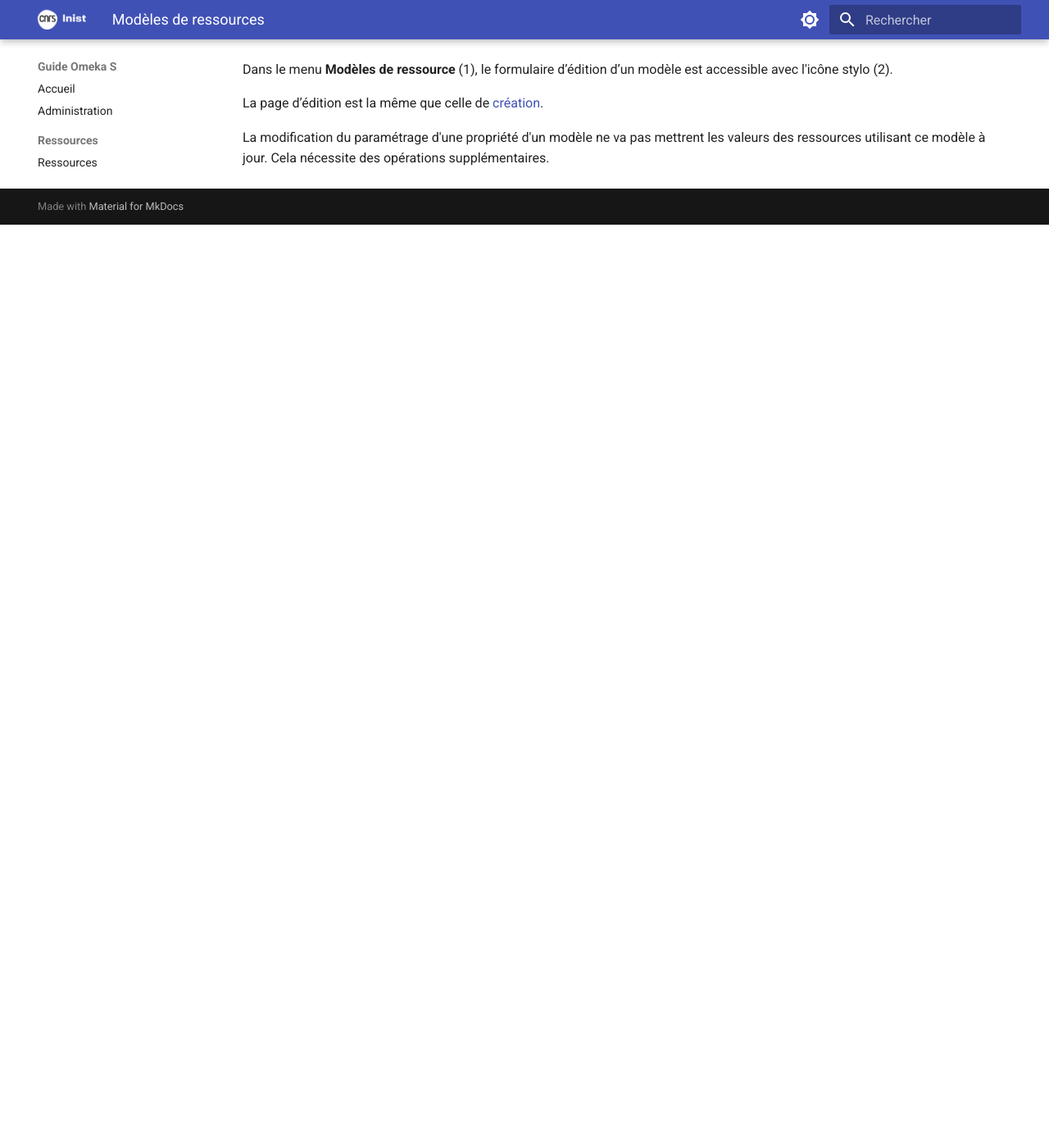
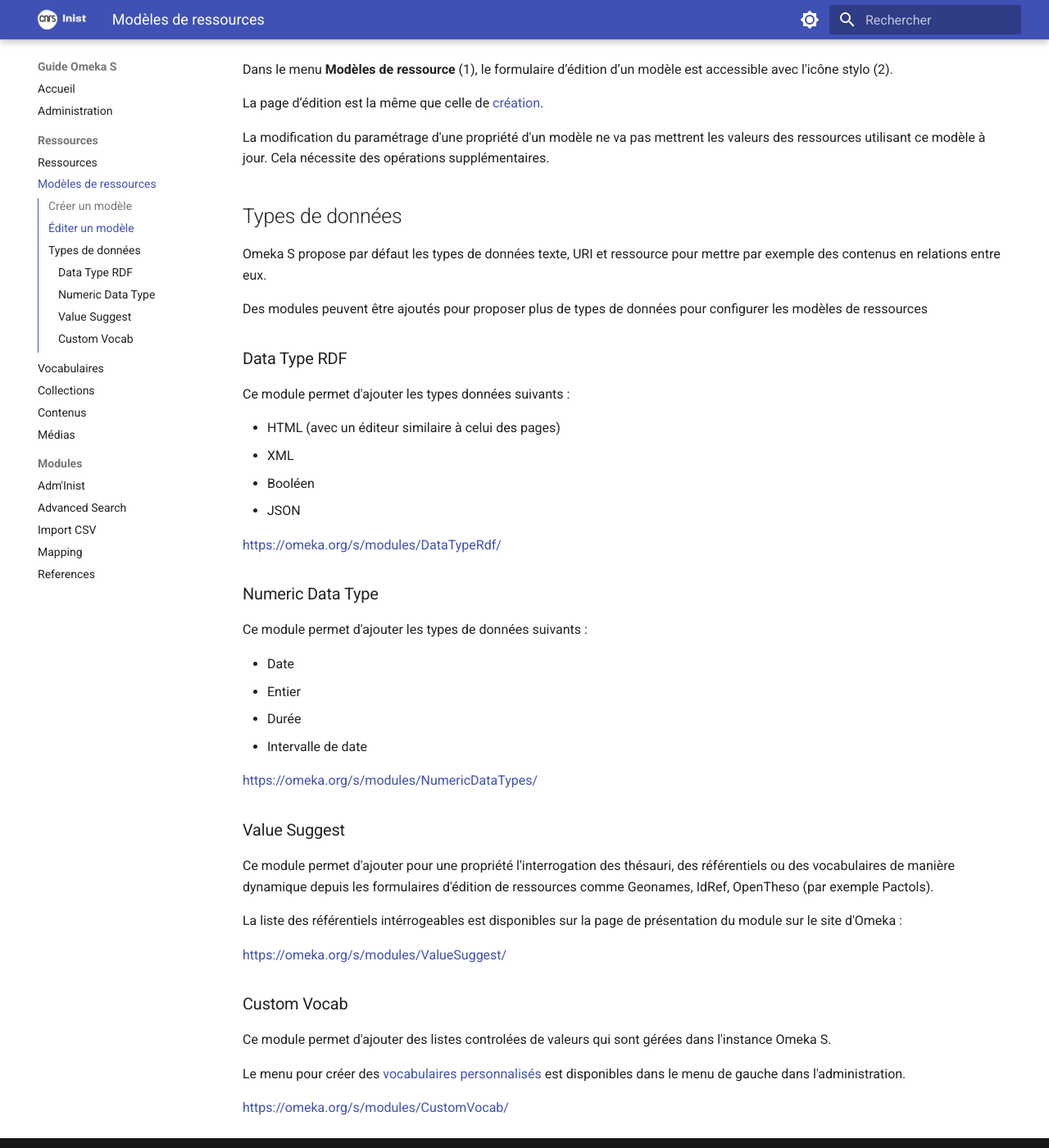
Before and after one commit to inist-omeka/guide-utilisation, an MkDocs documentation site: the page built from docs/modeles-ressource.md, in a window 1280 px wide and 1400 px high, scrolled down 4048 px. Shown: the whole window at 82% size. Built offline with MkDocs 1.6.1 and Material for MkDocs 9.7.7, drawn with Linux system fonts in a browser that asks for light colours; before the commit the page ends 4322 px from its top, so only the background shows below that; some of the changed text lies outside the part shown.

Commit message:
Màj modèles de ressources : ajout des modules compatibles

```diff
--- a/docs/modeles-ressource.md
+++ b/docs/modeles-ressource.md
@@ -72,3 +72,47 @@
 La page d’édition est la même que celle de [création](modeles-ressource.md#créer-un-modèle).
 
 La modification du paramétrage d'une propriété d'un modèle ne va pas mettrent les valeurs des ressources utilisant ce modèle à jour. Cela nécessite des opérations supplémentaires.
+
+## Types de données
+
+Omeka S propose par défaut les types de données texte, URI et ressource pour mettre par exemple des contenus en relations entre eux.
+
+Des modules peuvent être ajoutés pour proposer plus de types de données pour configurer les modèles de ressources
+
+### Data Type RDF
+
+Ce module permet d'ajouter les types données suivants :
+
+- HTML (avec un éditeur similaire à celui des pages)
+- XML
+- Booléen
+- JSON
+
+[https://omeka.org/s/modules/DataTypeRdf/](https://omeka.org/s/modules/DataTypeRdf/)
+
+### Numeric Data Type
+
+Ce module permet d'ajouter les types de données suivants :
+
+- Date
+- Entier
+- Durée
+- Intervalle de date
+
+[https://omeka.org/s/modules/NumericDataTypes/](https://omeka.org/s/modules/NumericDataTypes/)
+
+### Value Suggest
+
+Ce module permet d'ajouter pour une propriété l'interrogation des thésauri, des référentiels ou des vocabulaires de manière dynamique depuis les formulaires d'édition de ressources comme Geonames, IdRef, OpenTheso (par exemple Pactols).
+
+La liste des référentiels intérrogeables est disponibles sur la page de présentation du module sur le site d'Omeka :
+
+[https://omeka.org/s/modules/ValueSuggest/](https://omeka.org/s/modules/ValueSuggest/)
+
+### Custom Vocab
+
+Ce module permet d'ajouter des listes controlées de valeurs qui sont gérées dans l'instance Omeka S.
+
+Le menu pour créer des [vocabulaires personnalisés](module-custom-vocab.md) est disponibles dans le menu de gauche dans l'administration.
+
+[https://omeka.org/s/modules/CustomVocab/](https://omeka.org/s/modules/CustomVocab/)
```
